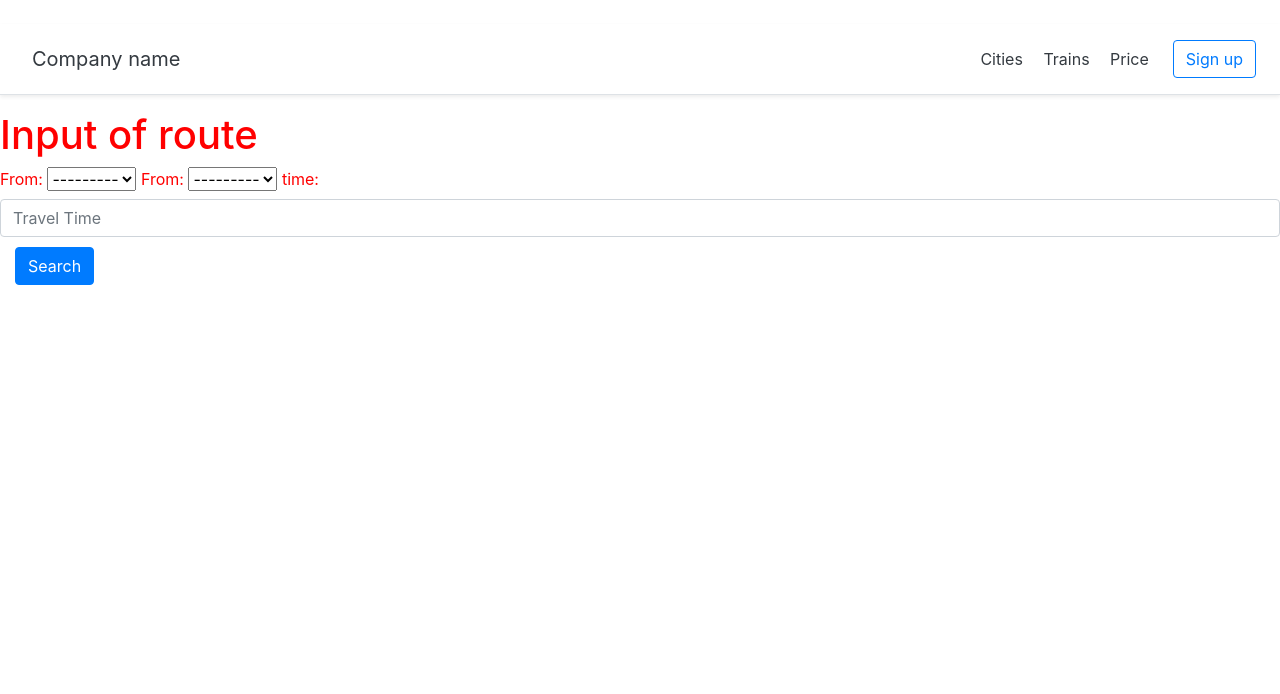
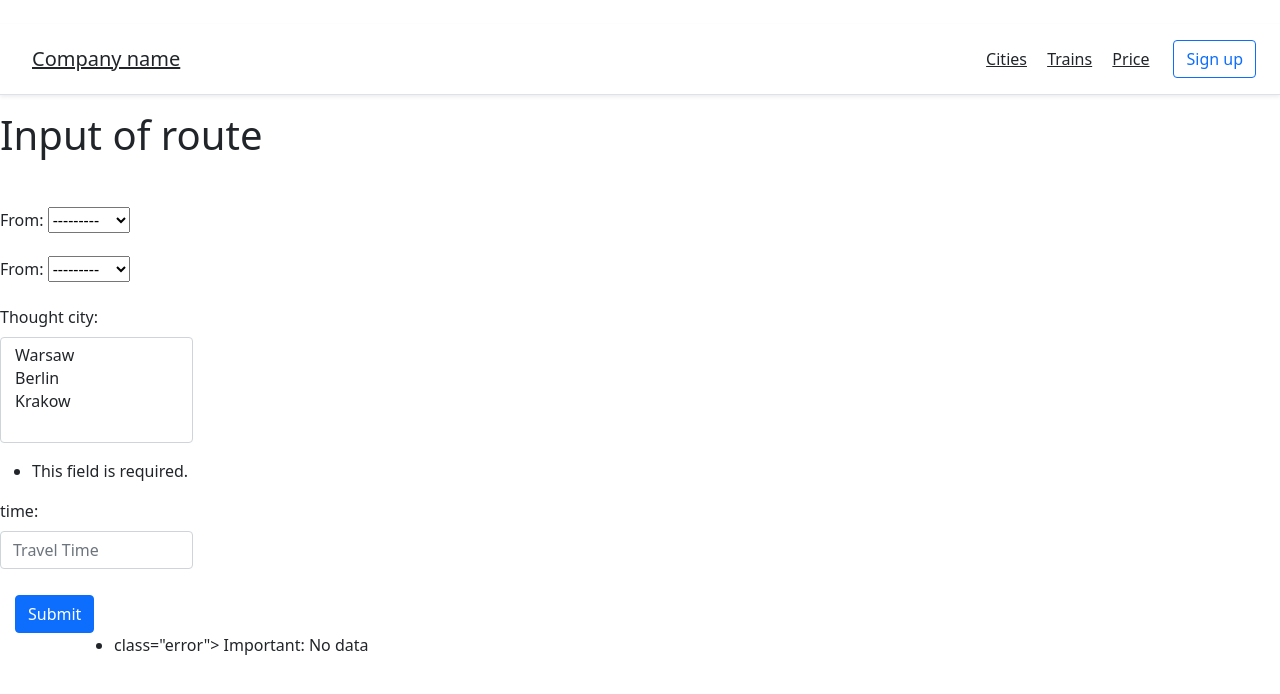
Before and after one commit to pinballtec/Train-route-finder, a Django app: page /routes/ in a window 1280 px wide. Shown: the top 694 px of the page. Run offline with Django 4.2, Linux system fonts and the light colour scheme; data comes from the database, SQL or seed files in the repository; both versions use the stored data as it was after the commit; some libraries are stand-ins or nearby versions.

Commit message:
first config of graph for search funct of routes + form reconfig

```diff
--- a/main_app/rotes/forms.py
+++ b/main_app/rotes/forms.py
@@ -5,6 +5,12 @@
 class RoutesForm(forms.Form):
     from_city = forms.ModelChoiceField(label='From', queryset=City.objects.all(), required=False)
     to_city = forms.ModelChoiceField(label='From', queryset=City.objects.all(), required=False)
+    cities = forms.ModelMultipleChoiceField(
+        label='Thought city', queryset=City.objects.all(),
+        required=False, widget=forms.SelectMultiple(
+            attrs={'class': 'form-control js-example-basic-multiple'}
+        )
+    )
     traveling_time = forms.IntegerField(label='time',
     widget=forms.NumberInput(
         attrs={'class': 'form-control',
--- a/main_app/rotes/templates/rotes/home.html
+++ b/main_app/rotes/templates/rotes/home.html
@@ -6,11 +6,18 @@
 
 <h1>Input of route</h1>
 
-<form>
-    {% csrf_token %}
-    {{ form }}
-    <div class="col">
-        <input class="btn btn-primary" type="submit" value="Search" style="margin-top: 10px">
-    </div>
-</form>
+
+        <div class="row">
+                <div style="margin-top: 40px;" class="col-sm-2 themed-grid-col">
+                    <form action="" method="POST">
+                        {% csrf_token %}
+                      <div class="col-xs-1">
+                          {{form.as_p}}
+                      </div>
+                        <div class="col">
+                            <input class="btn btn-primary" type="submit" value="Submit" style="margin-top: 10px">
+                        </div>
+                    </form>
+                </div>
+        </div>
 {% endblock content %}
--- a/main_app/rotes/views.py
+++ b/main_app/rotes/views.py
@@ -1,9 +1,29 @@
-from django.shortcuts import render
+from django.shortcuts import render, get_object_or_404
 from .forms import RoutesForm
+from django.contrib import messages
+
+from .utils import get_routes
+
 
 # Create your views here.
 
 
 def home(request):
-    form = RoutesForm()
-    return render(request, 'rotes/home.html', {'form': form})
+    if request.method == 'POST':
+        form = RoutesForm(request.POST)
+        if form.is_valid():
+            try:
+                context = get_routes(request, form)
+            except ValueError as error:
+                messages.error(request, error)
+                return render(request, 'rotes/home.html', {'form': form})
+            return render(request, 'rotes/home.html', context)
+        return render(request, 'rotes/home.html', {'form': form})
+    else:
+        form = RoutesForm(request.POST)
+        messages.error(request, 'No data')
+        return render(request, 'rotes/home.html', {'form': form})
+
+
+def find_routes(requests):
+    pass
--- a/main_app/templates/base.html
+++ b/main_app/templates/base.html
@@ -6,6 +6,8 @@
     <title>Base Page</title>
     <link rel="stylesheet" href="https://cdn.jsdelivr.net/npm/bootstrap@4.4.1/dist/css/bootstrap.min.css" integrity="sha384-Vkoo8x4CGsO3+Hhxv8T/Q5PaXtkKtu6ug5TOeNV6gBiFeWPGFN9MuhOf23Q9Ifjh" crossorigin="anonymous">
     <link rel="stylesheet" href="{% static 'styles/style.css' %}">
+    <link href="https://cdn.jsdelivr.net/npm/select2@4.1.0-rc.0/dist/css/select2.min.css" rel="stylesheet" />
+    <link href="https://cdn.jsdelivr.net/npm/bootstrap@5.0.2/dist/css/bootstrap.min.css" rel="stylesheet" integrity="sha384-EVSTQN3/azprG1Anm3QDgpJLIm9Nao0Yz1ztcQTwFspd3yD65VohhpuuCOmLASjC" crossorigin="anonymous">
 </head>
 <body class="py-4">
     <div class="d-flex flex-column flex-md-row align-items-center p-3 px-md-4 mb-3 bg-white border-bottom shadow-sm">
@@ -27,7 +29,7 @@
         {% if messages %}
             <ul class="messages">
                 {% for message in messages %}
-                <li{% if message.tags %} class="{{ message.tags }}"{% endif %}>
+                <li>{% if message.tags %} class="{{ message.tags }}"{% endif %}>
                     {% if message.level == DEFAULT_MESSAGE_LEVELS.ERROR %}Important: {% endif %}
                     {{ message }}
                 </li>
@@ -35,5 +37,13 @@
             </ul>
         {% endif %}
     </div>
+<script src="https://cdn.jsdelivr.net/npm/bootstrap@5.0.2/dist/js/bootstrap.bundle.min.js" integrity="sha384-MrcW6ZMFYlzcLA8Nl+NtUVF0sA7MsXsP1UyJoMp4YLEuNSfAP+JcXn/tWtIaxVXM" crossorigin="anonymous"></script>
+<script src="https://cdn.jsdelivr.net/npm/select2@4.1.0-rc.0/dist/js/select2.min.js"></script>
+<script>
+   $(document).ready(function() {
+    $('.js-example-basic-single').select2();
+    $('.js-example-basic-multiple').select2();
+});
+</script>
 </body>
 </html>
```
Also changed, not shown: main_app/rotes/utils.py (added, +12 -0 lines), main_app/db.sqlite3.
